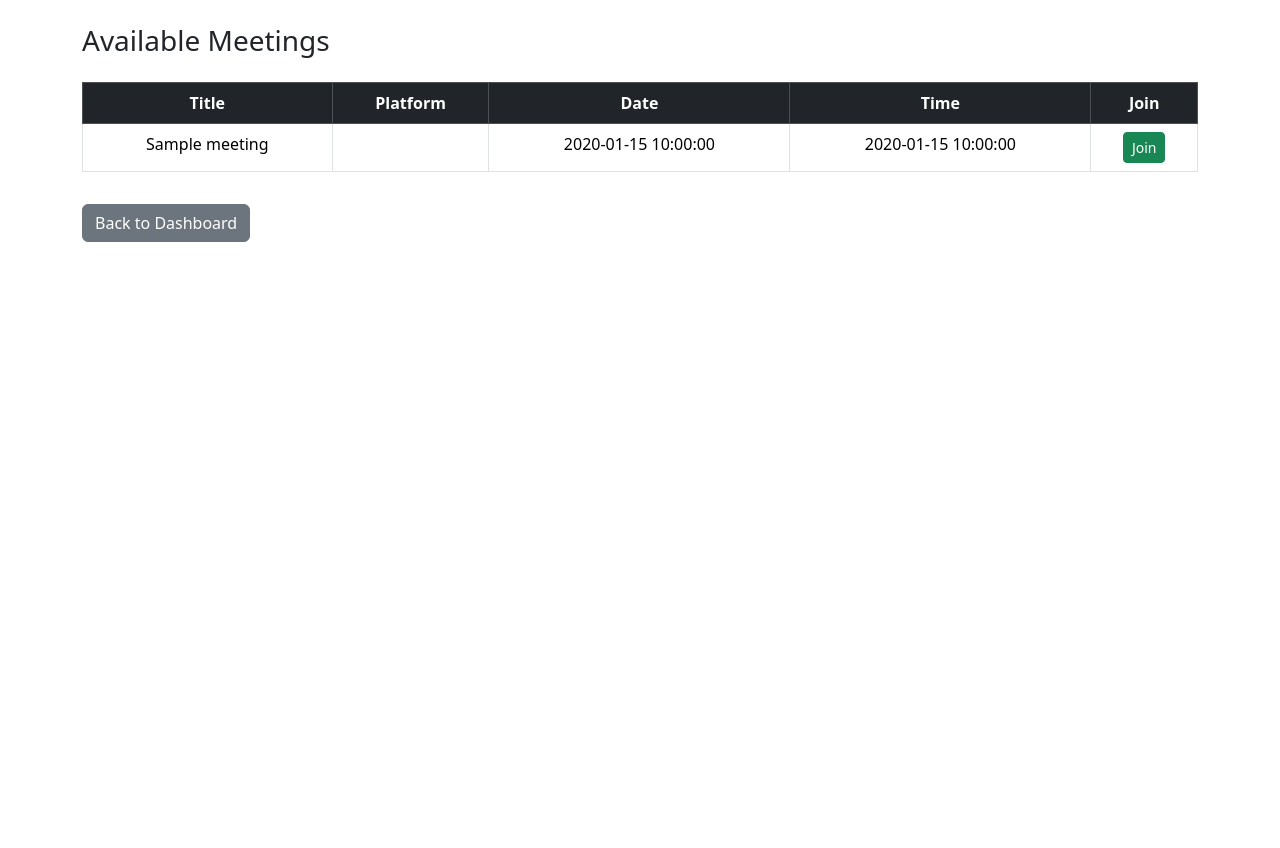
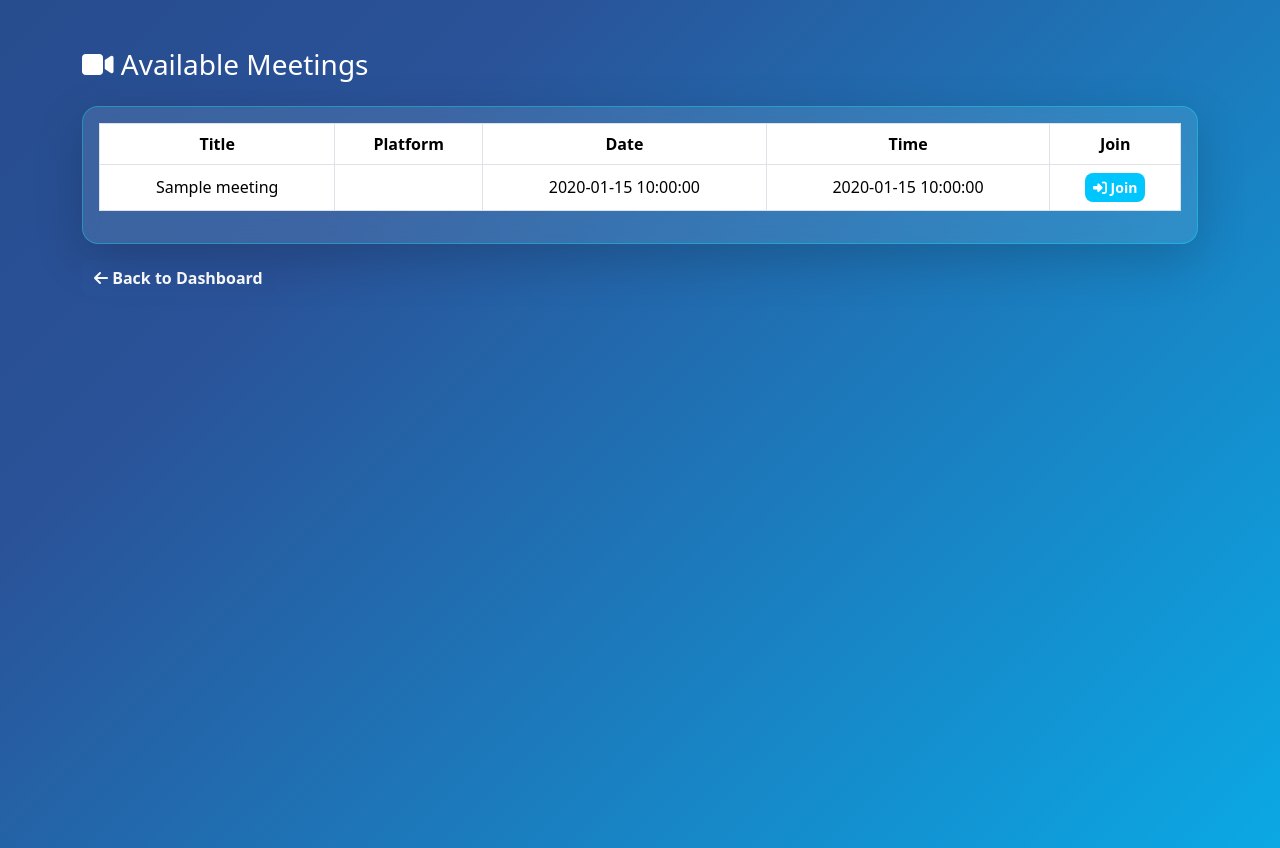
Before and after one commit to EzraelJeremiah-py/PESS, a Flask app: template pess-backend/templates/meetings/user_meetings.html in a window 1280 px wide. Before the commit the page ends 242 px from the top, so only its background shows below. Run offline with Flask 3, Linux system fonts and the light colour scheme; the template is opened without the code that fills it: most values are stand-ins (such as "Sample title", 1, 10 or a date in 2020).

Commit message:
Update user_meetings.html

```diff
--- a/pess-backend/templates/meetings/user_meetings.html
+++ b/pess-backend/templates/meetings/user_meetings.html
@@ -4,12 +4,63 @@
   <meta charset="UTF-8">
   <title>Join Meetings</title>
   <link href="https://cdn.jsdelivr.net/npm/bootstrap@5.3.3/dist/css/bootstrap.min.css" rel="stylesheet">
+  <link href="https://cdnjs.cloudflare.com/ajax/libs/font-awesome/6.5.0/css/all.min.css" rel="stylesheet">
+  <style>
+    body {
+      background: linear-gradient(135deg, #1e3c72, #2a5298, #00c6ff);
+      background-size: 200% 200%;
+      animation: gradientMove 12s ease infinite;
+      min-height: 100vh;
+      color: #fff;
+    }
+    @keyframes gradientMove {
+      0% { background-position: 0% 50%; }
+      50% { background-position: 100% 50%; }
+      100% { background-position: 0% 50%; }
+    }
+    .card {
+      border-radius: 16px;
+      backdrop-filter: blur(12px);
+      background: rgba(173,216,230,0.15); /* light blue glass */
+      border: 1px solid rgba(0,255,255,0.3); /* cyan accent */
+      transition: transform 0.2s ease, box-shadow 0.2s ease;
+    }
+    .card:hover {
+      transform: translateY(-5px);
+      box-shadow: 0 12px 24px rgba(0,255,255,0.4);
+    }
+    .table {
+      color: #fff;
+    }
+    .table thead {
+      background: rgba(0,0,0,0.7);
+    }
+    .btn {
+      border-radius: 8px;
+      font-weight: 600;
+    }
+    .btn-success {
+      background-color: #00c6ff;
+      border: none;
+    }
+    .btn-success:hover {
+      background-color: #00a3cc;
+    }
+    .btn-secondary {
+      background-color: #2a5298;
+      border: none;
+    }
+  </style>
 </head>
 <body>
-  <div class="container mt-4">
-    <h3 class="mb-4">Available Meetings</h3>
-    <table class="table table-bordered table-hover text-center">
-      <thead class="table-dark">
+  <div class="container mt-5">
+    <h3 class="mb-4"><i class="fas fa-video"></i> Available Meetings</h3>
+
+    {% if meetings %}
+    <div class="card shadow-lg">
+      <div class="card-body">
+        <table class="table table-bordered table-hover text-center align-middle">
+          <thead>
             <tr>
               <th>Title</th>
               <th>Platform</th>
@@ -26,13 +77,23 @@
               <td>{{ m.date }}</td>
               <td>{{ m.time }}</td>
               <td>
-            <a href="{{ m.link }}" target="_blank" class="btn btn-success btn-sm">Join</a>
+                <a href="{{ m.link }}" target="_blank" class="btn btn-success btn-sm">
+                  <i class="fas fa-sign-in-alt"></i> Join
+                </a>
               </td>
             </tr>
             {% endfor %}
           </tbody>
         </table>
-    <a href="{{ url_for('user.dashboard') }}" class="btn btn-secondary mt-3">Back to Dashboard</a>
+      </div>
+    </div>
+    {% else %}
+      <p class="text-center text-muted">No meetings scheduled.</p>
+    {% endif %}
+
+    <a href="{{ url_for('user.dashboard') }}" class="btn btn-secondary mt-3">
+      <i class="fas fa-arrow-left"></i> Back to Dashboard
+    </a>
   </div>
 </body>
 </html>
```
Lines whose indentation alone changed are shown as unchanged.
